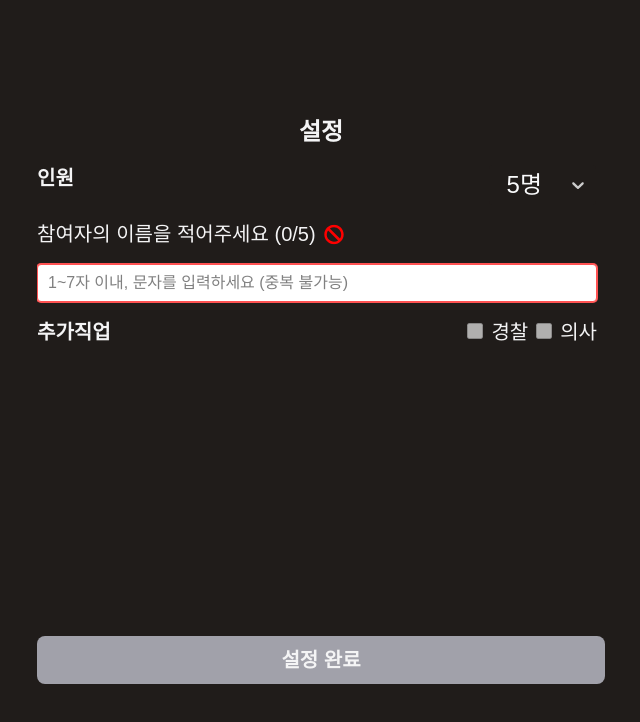
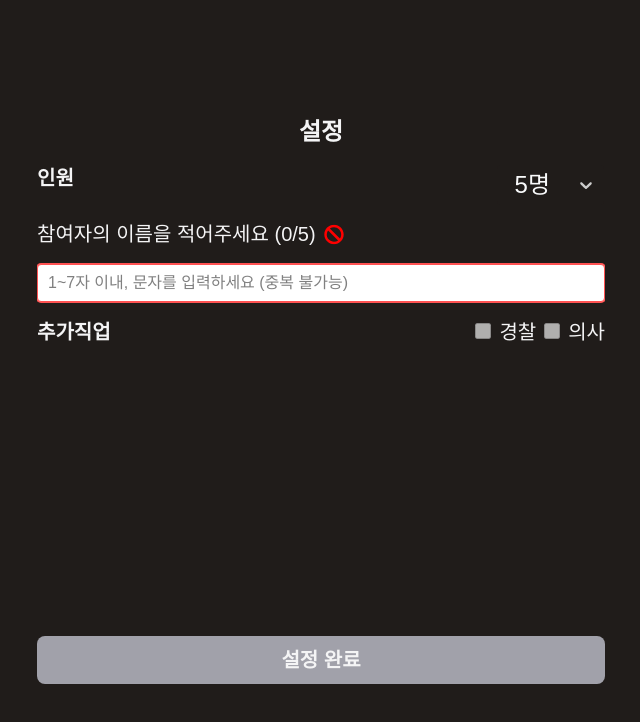
Before and after one commit to DDD120/mafia-g-master, a Next.js app: page /setting in a window 1280 px wide. Shown: the top 722 px of the page, without its empty margins (319-959 px from the left). Built offline with nearby package versions, Linux system fonts and the light colour scheme; a web font is replaced by a local one; what @xstate/immer would draw is missing.

Commit message:
fix setting 레이아웃 이슈 수정

```diff
--- a/components/setting/SettingContent.tsx
+++ b/components/setting/SettingContent.tsx
@@ -8,7 +8,6 @@ import { KeyboardEventHandler, useCallback, useEffect, useState } from "react"
 import { MultiValue } from "react-select"
 import { useMafiaContext } from "@/providers/MafiaProvider"
 import { NumberOfUsersOptions, Option, createOption } from "@/lib/setting"
-import MainContentLayout from "../layout/MainContentLayout"
 
 function SettingContent() {
   const [numberOfUsers, setNumberOfUsers] = useState(
@@ -70,7 +69,6 @@ function SettingContent() {
 
   return (
     <>
-      <MainContentLayout>
       <div className="flex flex-col gap-4">
         <UsersCountSelect
           onChange={handleUsersCountChange}
@@ -91,7 +89,6 @@ function SettingContent() {
           setSelectedDoctor={setSelectedDoctor}
         />
       </div>
-      </MainContentLayout>
       <Button
         className="w-full shrink-0"
         to="/night/1"
```
Lines whose indentation alone changed are shown as unchanged.
